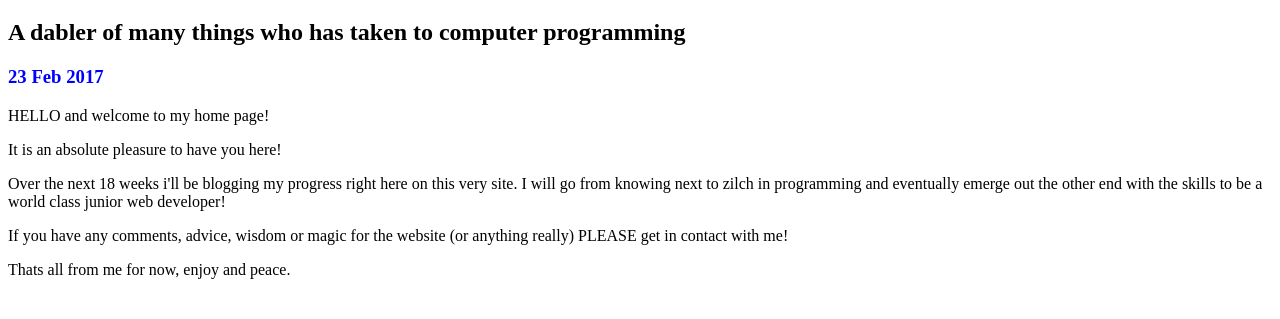
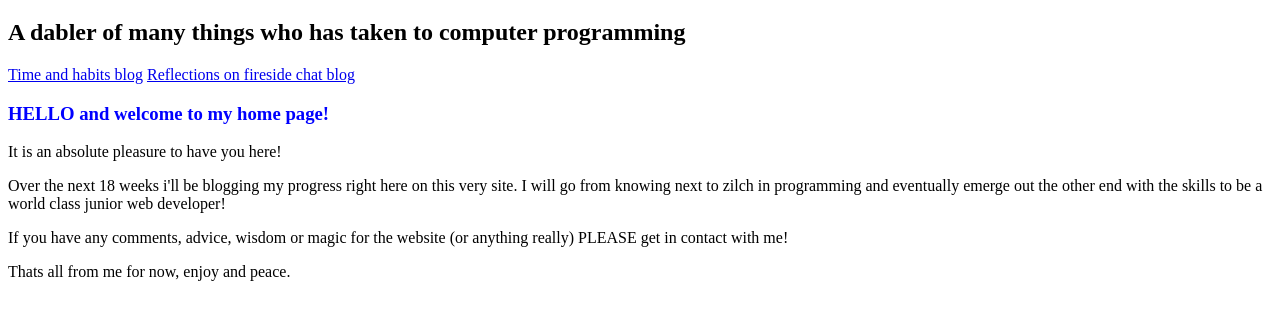
Before and after one commit to albie-feary/albie-feary.github.io, a plain HTML site: page index.html in a window 1280 px wide. Shown: the part 61-380 px from the top of the page. Drawn offline with Linux system fonts and the light colour scheme.

Commit message:
add time mgmt link

```diff
--- a/index.html
+++ b/index.html
@@ -9,10 +9,12 @@
   <body>
     <h1>Who is Albie?</h1>
     <h2>A dabler of many things who has taken to computer programming </h2>
-    <h3>23 Feb 2017</h3>
 
-    <p>
-      HELLO and welcome to my home page!
+    <a href="https://www.c1-time-and-habits-blog.html">Time and habits blog</a>
+    <a href="c1-reflection-blog.html">Reflections on fireside chat blog</a>
+
+    <h3>
+      HELLO and welcome to my home page!</h3>
     <p>
       It is an absolute pleasure to have you here!
     <p>
```
